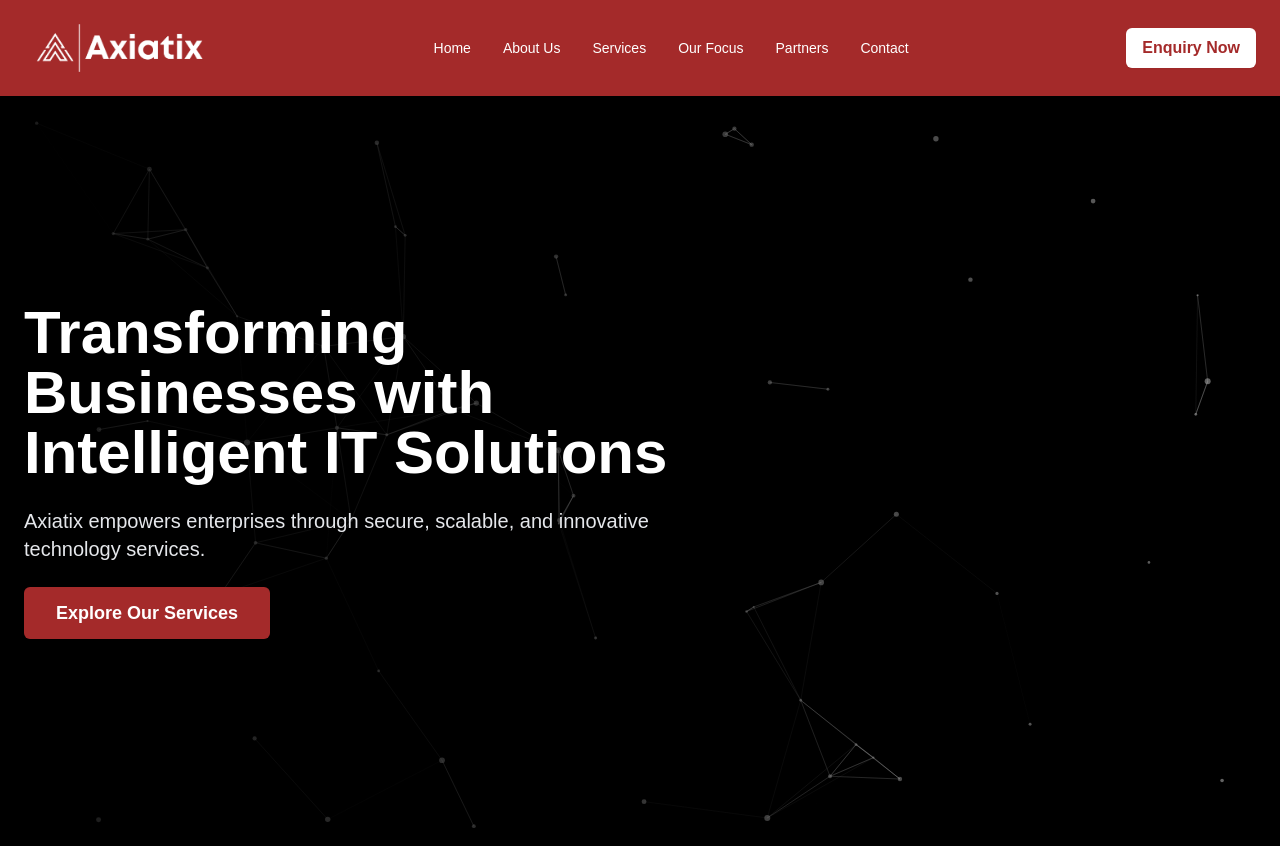
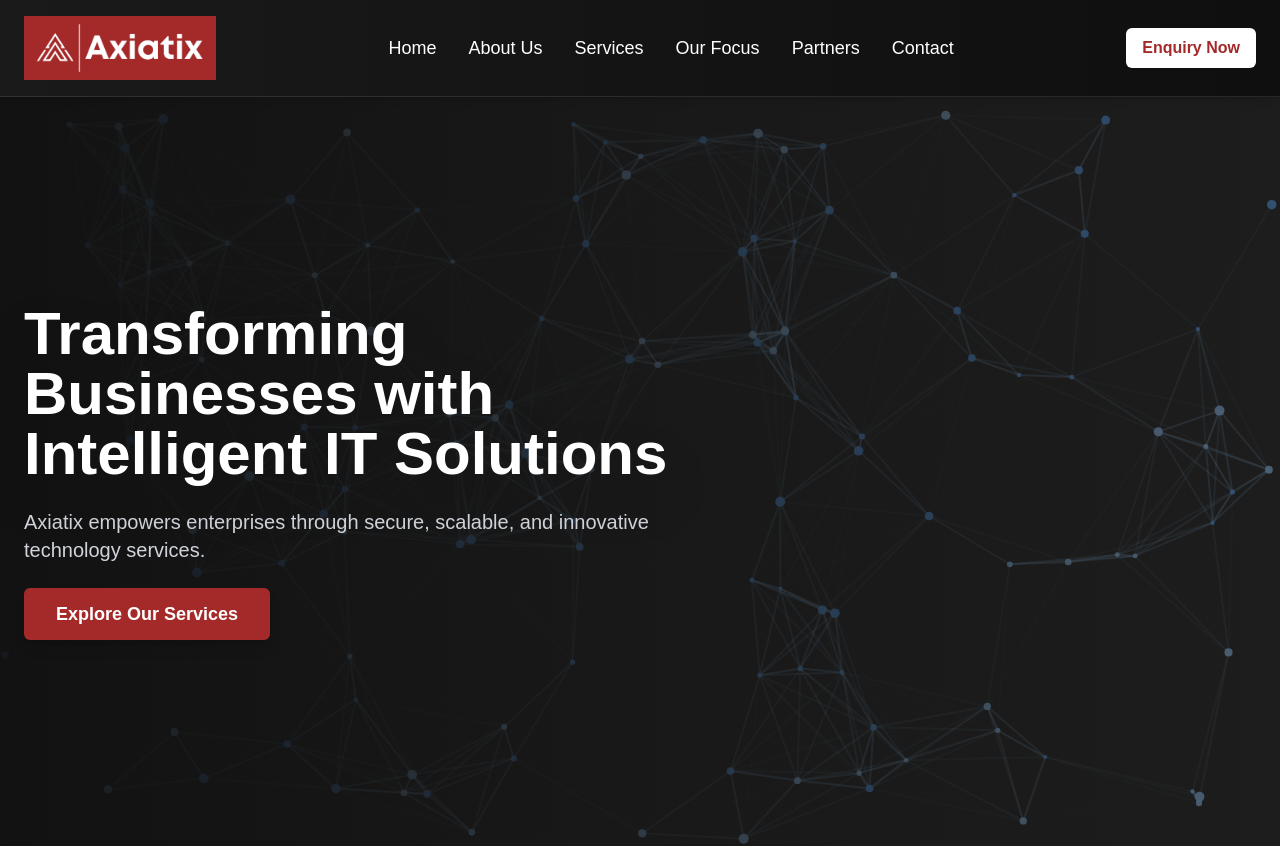
Before and after one commit to Adith1207/Axiatix_Website, a Next.js app: page / in a window 1280 px wide. Shown: the top 846 px of the page. Built offline with nearby package versions, Linux system fonts and the light colour scheme.

Commit message:
changed the color palettes a bit & also inceased the size of animation in this

```diff
--- a/app/components/Footer.tsx
+++ b/app/components/Footer.tsx
@@ -6,7 +6,7 @@ export default function Footer() {
   return (
     <footer className="text-white">
       {/* MAIN FOOTER AREA */}
-      <div className="w-full bg-gradient-to-r from-primary to-[#7b1f1f] px-6 py-20">
+      <div className="w-full bg-gradient-to-r from-[#0f0f0f] via-[#141414] to-[#1a1a1a] px-6 py-20 text-gray-300">
         <div className="max-w-7xl mx-auto grid grid-cols-1 sm:grid-cols-2 lg:grid-cols-4 gap-12">
           {/* LOGO + TEXT + SUBSCRIBE */}
           <div className="max-w-sm">
@@ -110,7 +110,7 @@ export default function Footer() {
       </div>
 
       {/* BOTTOM COPYRIGHT BAR */}
-      <div className="w-full bg-primary py-4 text-center text-sm border-t border-white/20">
+      <div className="w-full bg-gradient-to-r from-[#0c0c0c] to-[#1a1a1a] py-4 text-center text-sm border-t border-white/10 text-gray-400">
         © Copyright {new Date().getFullYear()}. All Rights Reserved by Axiatix.
         Developed by KP Webtech.
       </div>
--- a/app/components/Header.tsx
+++ b/app/components/Header.tsx
@@ -4,7 +4,7 @@ import Link from "next/link";
 
 export default function Header() {
   return (
-    <header className="w-full bg-primary text-white shadow-md sticky top-0 z-50">
+    <header className="w-full bg-gradient-to-r from-[#1a1a1a] via-[#141414] to-[#0f0f0f] text-white shadow-md sticky top-0 z-50 border-b border-white/10">
       <div className="max-w-7xl mx-auto flex items-center justify-between px-6 py-4">
         <div className="flex items-center justify-center">
           <img
@@ -14,7 +14,7 @@ export default function Header() {
           />
         </div>
 
-        <nav className="hidden md:flex gap-8 text-sm">
+        <nav className="hidden md:flex gap-8 text-lg bold">
           <Link href="/">Home</Link>
           <Link href="/about">About Us</Link>
           <Link href="/services">Services</Link>
--- a/app/components/ParticlesBackground.tsx
+++ b/app/components/ParticlesBackground.tsx
@@ -6,7 +6,7 @@ import { loadSlim } from "tsparticles-slim";
 
 export default function ParticlesBackground() {
   const particlesInit = useCallback(async (engine: any) => {
-    await loadSlim(engine); // FIXED: use loadSlim instead of loadFull
+    await loadSlim(engine);
   }, []);
 
   return (
@@ -16,43 +16,78 @@ export default function ParticlesBackground() {
       className="absolute inset-0"
       options={{
         fullScreen: false,
-        background: {
-          color: "transparent",
-        },
+
+        background: { color: "transparent" },
+
         fpsLimit: 60,
+        detectRetina: true,
+
         particles: {
           number: {
-            value: 70,
-            density: { enable: true, area: 1000 },
+            value: 120, // MORE PARTICLES
+            density: { enable: true, area: 800 }, // MORE DENSE
           },
-          color: { value: "#ffffff" },
+
+          // Modern blue particle colors
+          color: { value: ["#8ecbff", "#4ea1ff"] },
+
+          // Only circles (cleaner corporate look)
+          shape: {
+            type: ["circle"],
+          },
+
+          // Particle glow effect
+          glow: {
+            enable: true,
+            color: "#4ea1ff",
+            blur: 15, // STRONGER GLOW
+          },
+
+          // Connecting network lines
           links: {
             enable: true,
-            distance: 140,
-            color: "#ffffff",
-            opacity: 0.3,
-            width: 1,
+            distance: 180, // BIGGER SPREAD
+            color: "#8ecbff",
+            opacity: 0.4,
+            width: 2, // THICKER LINES
           },
+
+          // Movement settings (smooth + elegant)
           move: {
             enable: true,
-            speed: 1,
-            outModes: {
-              default: "bounce",
+            speed: 0.8,
+            outModes: { default: "bounce" },
+          },
+
+          // Node visibility
+          opacity: {
+            value: 0.9, // STRONGER
+          },
+
+          // Node size
+          size: {
+            value: { min: 2, max: 5 }, // BIGGER DOTS
           },
         },
-          opacity: { value: 0.5 },
-          size: { value: { min: 1, max: 3 } },
-        },
+
+        // MOUSE INTERACTIVITY
         interactivity: {
           events: {
-            onHover: { enable: true, mode: "repulse" },
+            onHover: { enable: true, mode: "grab" }, // smooth grab effect
             resize: true,
           },
+
           modes: {
-            repulse: { distance: 120, duration: 0.4 },
+            grab: {
+              distance: 180,
+              links: { opacity: 0.5 }, // more visible when hovered
+            },
+            repulse: {
+              distance: 110,
+              duration: 0.4,
             },
           },
-        detectRetina: true,
+        },
       }}
     />
   );
--- a/app/components/hero.tsx
+++ b/app/components/hero.tsx
@@ -4,27 +4,32 @@ import ParticlesBackground from "./ParticlesBackground";
 
 export default function Hero() {
   return (
-    <section className="relative w-full h-[600px] md:h-[750px] overflow-hidden bg-black">
-      {/* Animated Particle Background */}
+    <section className="relative w-full h-[650px] md:h-[750px] overflow-hidden bg-[#121212]">
+      {/* Particle Background */}
       <ParticlesBackground />
 
-      {/* Dark Overlay for Contrast */}
-      <div className="absolute inset-0 bg-gradient-to-r from-black/80 via-black/60 to-black/20"></div>
+      {/* Charcoal overlay gradient */}
+      <div
+        className="absolute inset-0 bg-gradient-to-r
+          from-[#121212]/95
+          via-[#1a1a1a]/80
+          to-[#242424]/60"
+      ></div>
 
-      {/* Content */}
+      {/* CONTENT */}
       <div className="relative z-10 max-w-7xl mx-auto px-6 h-full flex flex-col justify-center">
         <div className="max-w-2xl space-y-6">
-          <h1 className="text-4xl md:text-6xl font-bold leading-tight text-white">
+          <h1 className="text-4xl md:text-6xl font-bold leading-tight text-white drop-shadow-2xl">
             Transforming Businesses with <br />
             Intelligent IT Solutions
           </h1>
 
-          <p className="text-lg md:text-xl text-gray-200">
+          <p className="text-lg md:text-xl text-gray-300">
             Axiatix empowers enterprises through secure, scalable, and
             innovative technology services.
           </p>
 
-          <button className="bg-primary text-white px-8 py-3 text-lg rounded-md font-semibold shadow-md hover:bg-[#8c2525] transition">
+          <button className="bg-primary text-white px-8 py-3 text-lg rounded-md font-semibold shadow-lg hover:bg-[#8c2525] transition">
             Explore Our Services
           </button>
         </div>
```
Lines whose indentation alone changed are shown as unchanged.
